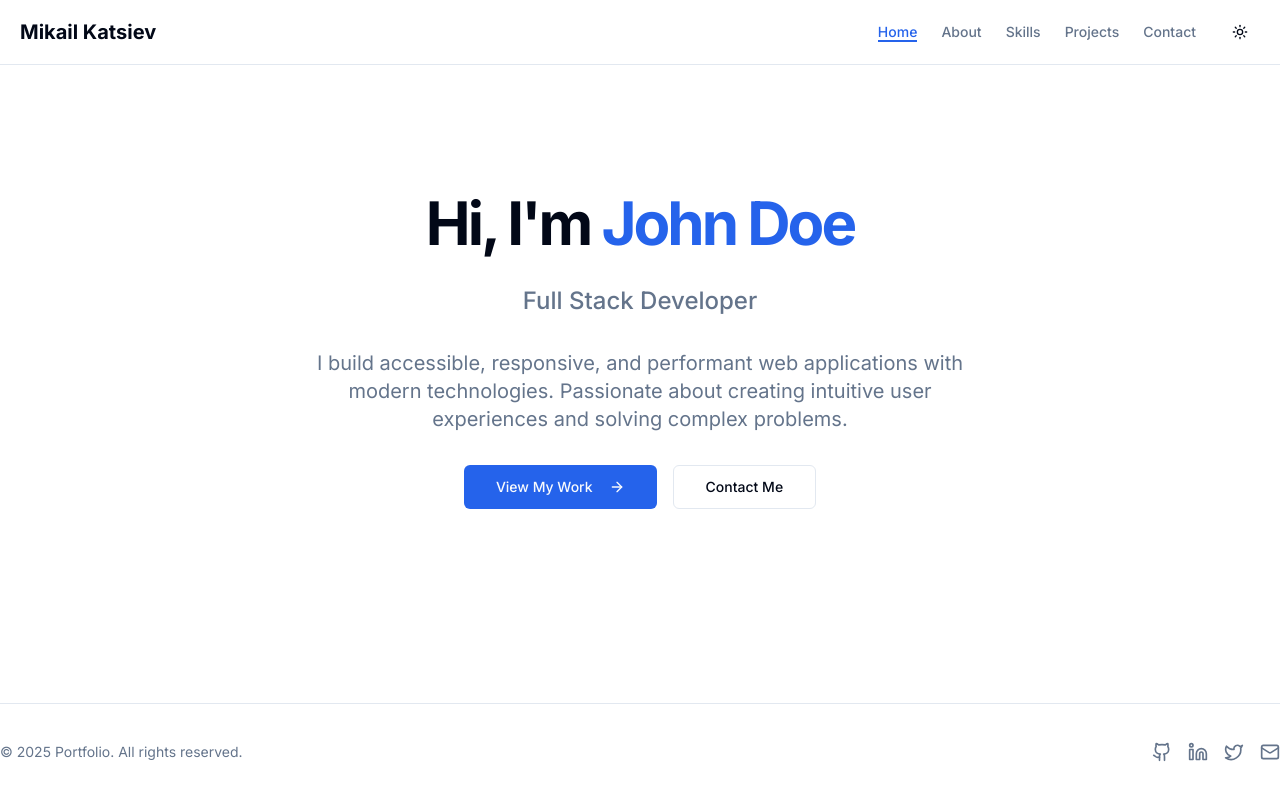
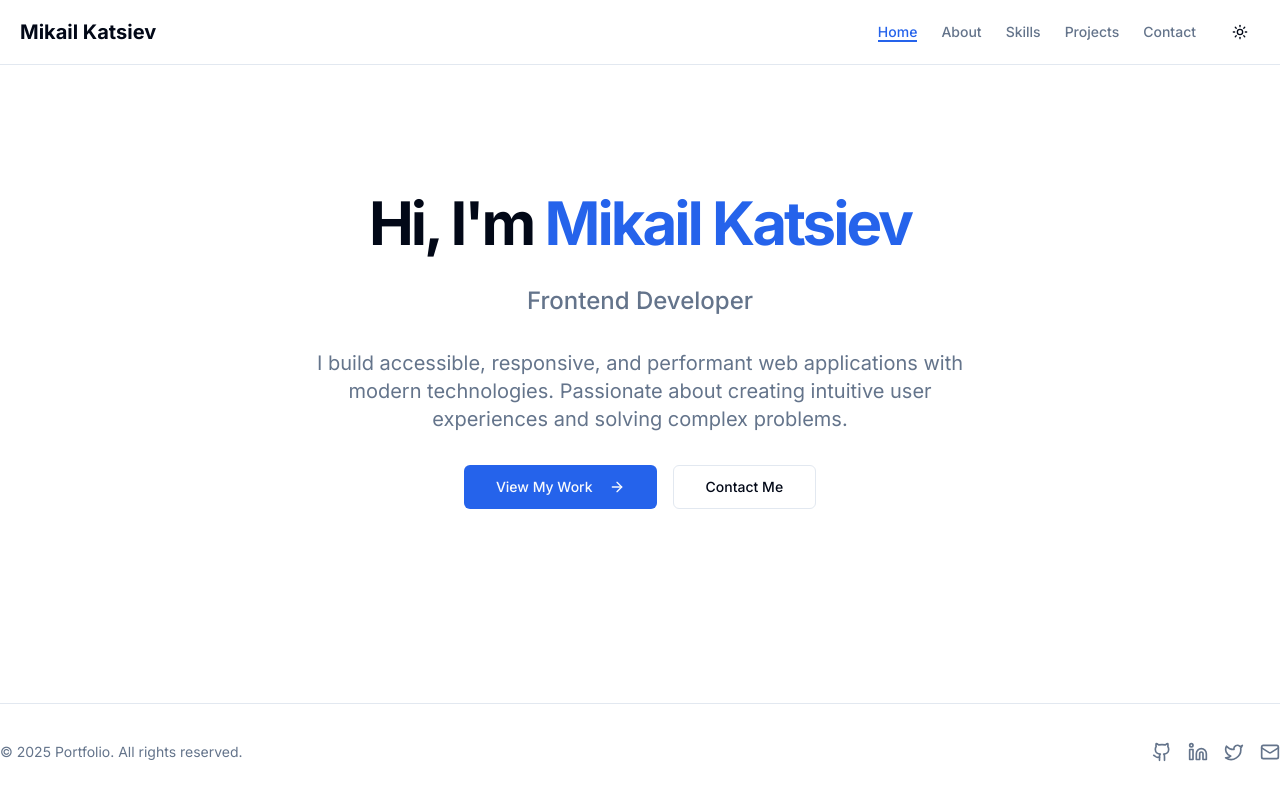
Before and after one commit to katsiev1997/portfolio, a Next.js app: page / in a window 1280 px wide. Built offline with nearby package versions, Linux system fonts and the light colour scheme.

Commit message:
fix name

```diff
--- a/app/page.tsx
+++ b/app/page.tsx
@@ -1,9 +1,9 @@
-"use client"
+"use client";
 
-import { motion } from "framer-motion"
-import Link from "next/link"
-import { ArrowRight } from "lucide-react"
-import { Button } from "@/components/ui/button"
+import { motion } from "framer-motion";
+import Link from "next/link";
+import { ArrowRight } from "lucide-react";
+import { Button } from "@/components/ui/button";
 
 export default function HomePage() {
 	return (
@@ -20,7 +20,7 @@ export default function HomePage() {
 					transition={{ duration: 0.5, delay: 0.2 }}
 					className="text-4xl font-bold tracking-tighter sm:text-5xl md:text-6xl"
 				>
-          Hi, I'm <span className="text-primary">John Doe</span>
+					Hi, I'm <span className="text-primary">Mikail Katsiev</span>
 				</motion.h1>
 
 				<motion.h2
@@ -29,7 +29,7 @@ export default function HomePage() {
 					transition={{ duration: 0.5, delay: 0.3 }}
 					className="text-xl md:text-2xl font-medium text-muted-foreground"
 				>
-          Full Stack Developer
+					Frontend Developer
 				</motion.h2>
 
 				<motion.p
@@ -38,8 +38,9 @@ export default function HomePage() {
 					transition={{ duration: 0.5, delay: 0.4 }}
 					className="mx-auto max-w-[700px] text-muted-foreground md:text-xl"
 				>
-          I build accessible, responsive, and performant web applications with modern technologies. Passionate about
-          creating intuitive user experiences and solving complex problems.
+					I build accessible, responsive, and performant web applications with modern
+					technologies. Passionate about creating intuitive user experiences and solving
+					complex problems.
 				</motion.p>
 
 				<motion.div
@@ -60,5 +61,5 @@ export default function HomePage() {
 				</motion.div>
 			</motion.div>
 		</div>
-  )
+	);
 }
```
Lines whose indentation alone changed are shown as unchanged.
